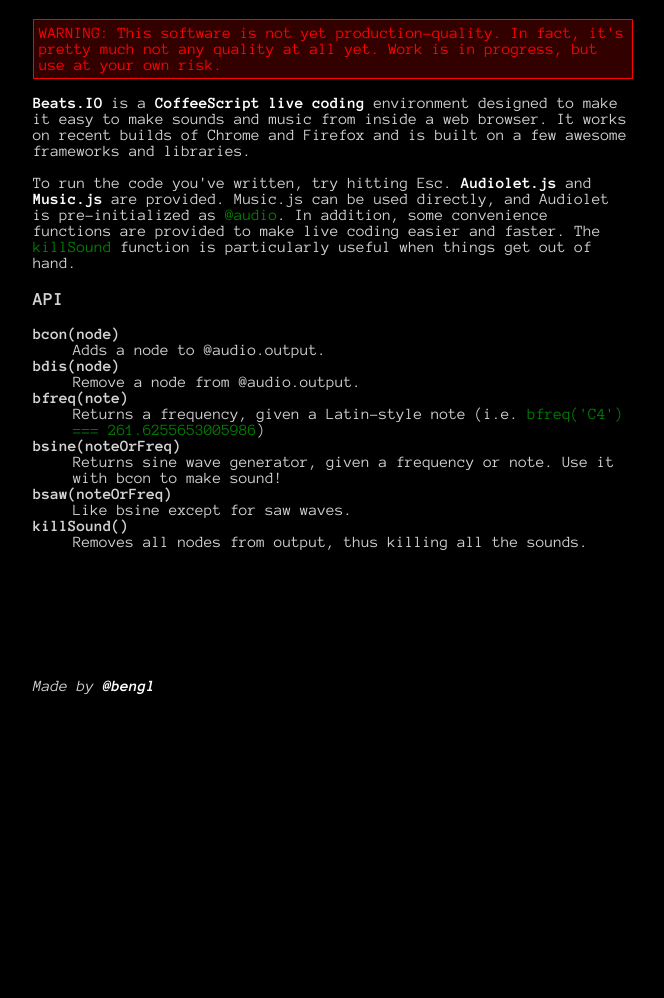
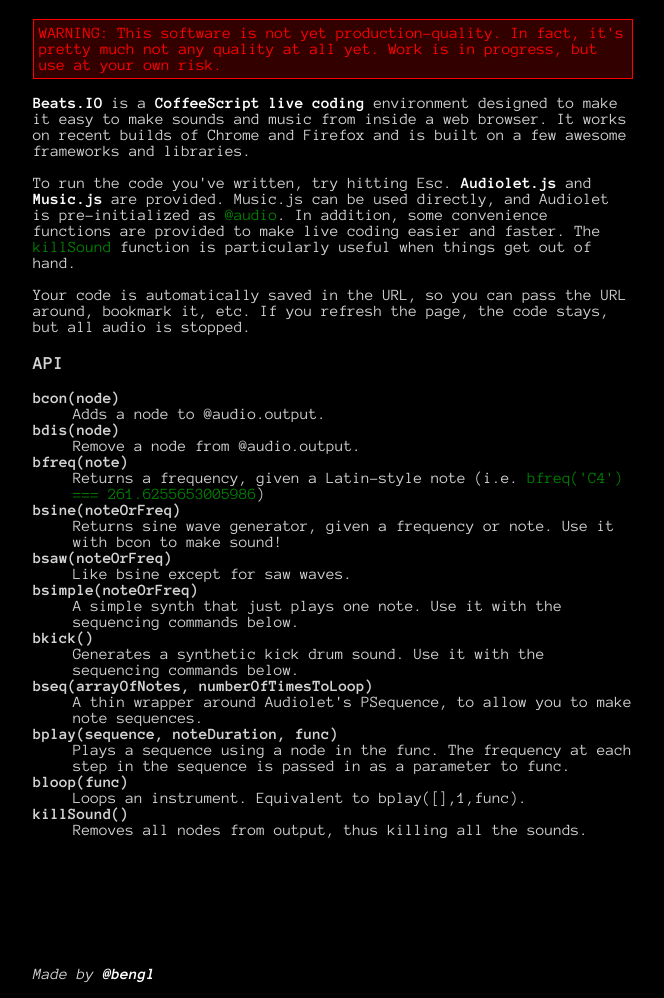
Before and after one commit to bengl/beatsio, a plain HTML site: page public/docs.html in a window 1280 px wide. Shown: the part 92-1090 px from the top of the page, without its empty margins (307-971 px from the left). Before the commit the page ends 802 px from the top, so only its background shows below. Drawn offline with Linux system fonts and the light colour scheme.

Commit message:
docs update

```diff
--- a/public/docs.html
+++ b/public/docs.html
@@ -11,7 +11,8 @@
 		<h5>(v0.0.1)</h5>
 		<p class="warningtext">WARNING: This software is not yet production-quality. In fact, it's pretty much not any quality at all yet. Work is in progress, but use at your own risk.</p>
 		<p><a href="http://beats.io">Beats.IO</a> is a <a href="http://jashkenas.github.com/coffee-script/">CoffeeScript</a> <a href="http://en.wikipedia.org/wiki/Live_coding">live coding</a> environment designed to make it easy to make sounds and music from inside a web browser. It works on recent builds of Chrome and Firefox and is built on a few awesome frameworks and libraries.</p>
-		<p>To run the code you've written, try hitting Esc. <a href="http://oampo.github.com/Audiolet/">Audiolet.js</a> and <a href="https://github.com/GregJ/music.js">Music.js</a> are provided. Music.js can be used directly, and Audiolet is pre-initialized as <code>@audio</code>. In addition, some convenience functions are provided to make live coding easier and faster. The <code>killSound</code> function is particularly useful when things get out of hand.</p>
+    <p>To run the code you've written, try hitting Esc. <a href="http://oampo.github.com/Audiolet/">Audiolet.js</a> and <a href="https://github.com/GregJ/music.js">Music.js</a> are provided. Music.js can be used directly, and Audiolet is pre-initialized as <code>@audio</code>. In addition, some convenience functions are provided to make live coding easier and faster. The <code>killSound</code> function is particularly useful when things get out of hand.</p>
+    <p>Your code is automatically saved in the URL, so you can pass the URL around, bookmark it, etc. If you refresh the page, the code stays, but all audio is stopped.</p>
 		<h3>API</h3>
 		<dl class="api">
 
@@ -30,6 +31,21 @@
       <dt>bsaw(noteOrFreq)
       <dd>Like bsine except for saw waves.
 
+      <dt>bsimple(noteOrFreq)</dt>
+      <dd>A simple synth that just plays one note. Use it with the sequencing commands below.</dd>
+
+      <dt>bkick()</dt>
+      <dd>Generates a synthetic kick drum sound. Use it with the sequencing commands below.</dd>
+
+      <dt>bseq(arrayOfNotes, numberOfTimesToLoop)<dt>
+      <dd>A thin wrapper around Audiolet's PSequence, to allow you to make note sequences.</dd>
+
+      <dt>bplay(sequence, noteDuration, func)<dt>
+      <dd>Plays a sequence using a node in the func. The frequency at each step in the sequence is passed in as a parameter to func.</dd>
+
+      <dt>bloop(func)</dt>
+      <dd>Loops an instrument. Equivalent to bplay([],1,func).
+
       <dt>killSound()
       <dd>Removes all nodes from output, thus killing all the sounds.
     </dl>
```
